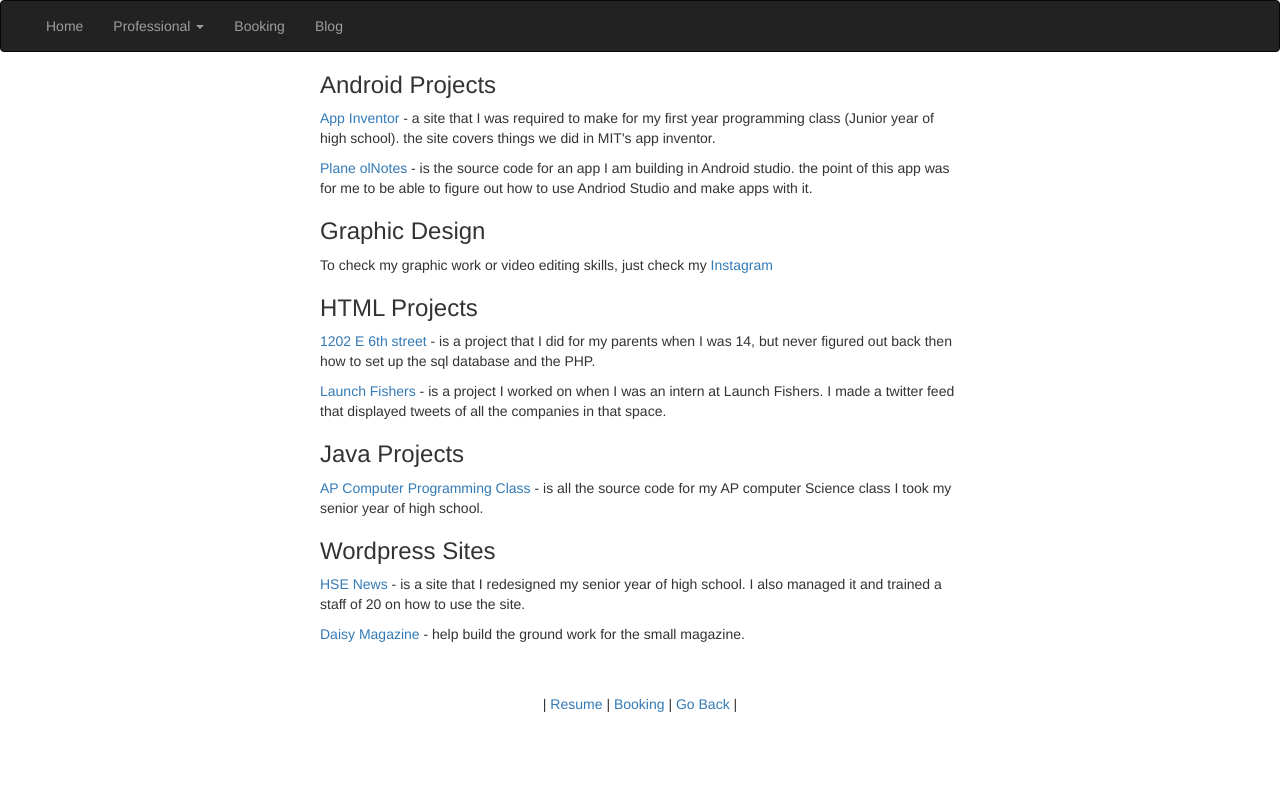
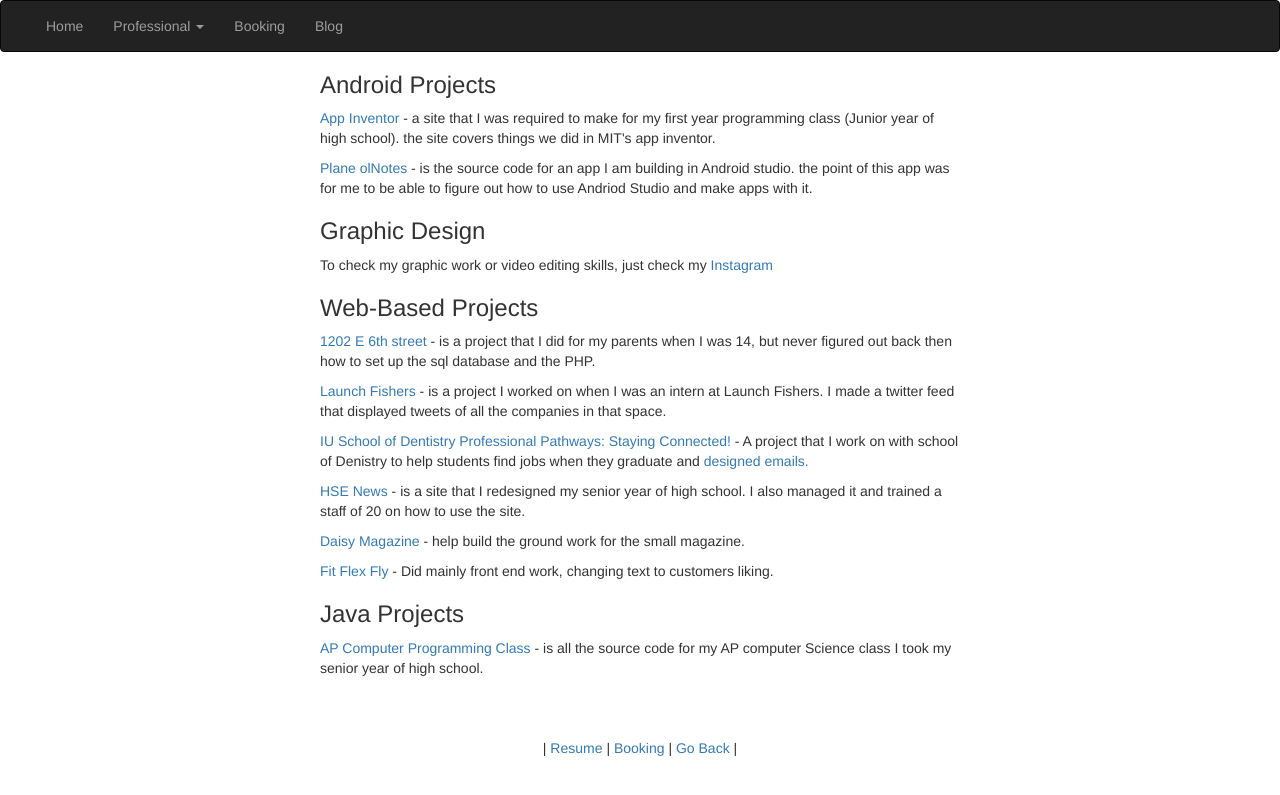
Before and after one commit to cjoshmartin-com/cjoshmartin.github.io, a Jekyll site: the page built from project.html, in a window 1280 px wide. Shown: the top 795 px of the page. Built offline with Jekyll 4.4.1, drawn with Linux system fonts in a browser that asks for light colours; nearby versions of some CDN libraries.

Commit message:
project page

```diff
--- a/project.html
+++ b/project.html
@@ -3,8 +3,7 @@
 ---
   <div class="wrapper" >
 
-
-    <h3>Android projects</h3>
+      <h3>Android projects</h3>
       <p> <a href="https://sites.google.com/site/joshmartinsappinventorsite/blog">App Inventor</a> - a site that I
          was required to make for my first year programming class (Junior year of high school). the site covers things
          we did in MIT's app inventor.</p>
@@ -17,23 +16,27 @@
          <p>
          To check my graphic work or video editing skills, just check my <a href="https://www.instagram.com/cjoshmartin/">Instagram</a>
          </p>
-    <h3>HTML projects</h3>
+    <h3>Web-Based Projects</h3>
       <p><a href="Projects/6th street/index.htm">1202 E 6th street</a> - is a project that I did for my parents
         when I was 14, but never figured out back then how to set up the sql database
       and the PHP.</p>
       <p>
         <a href="Projects/launch_fishers/index.html">Launch Fishers</a> - is a project I worked on when I was an intern at Launch Fishers. I made a twitter feed that displayed tweets of all the companies in that space.
       </p>
-
+      <p>
+        <a href="https://iupui-dentistry-csm.symplicity.com/students/">IU School of Dentistry Professional Pathways: Staying Connected!</a> - A project that I work on with school of Denistry to help students find jobs when they graduate and <a href="/Projects/IUSD%20Emails">designed emails.</a>
+      </p>
+      <p><a href="http://www.hsenews.com/">HSE News</a> - is a site that I redesigned my senior year of high school. I also managed it and trained a staff of 20 on how to use the site.
+      </p>
+       <p>
+        <a href="http://www.thedaisymagazine.com/">Daisy Magazine</a> - help build the ground work for the small magazine.
+      </p>
+      <p>
+      <a href="http://www.fitflexfly.com/">Fit Flex Fly</a> - Did mainly front end work, changing text to  customers liking.
+    </p>
       <h3>Java Projects</h3>
       <a href="https://github.com/cjoshmartin/APProgramming2">AP Computer Programming Class</a> - is all the source code for my AP computer Science class I took my senior year of high school.
-
-     <h3>Wordpress sites</h3>
-     <p><a href="http://www.hsenews.com/">HSE News</a> - is a site that I redesigned my senior year of high school. I also managed it and trained a staff of 20 on how to use the site.
-     </p>
-      <p>
-       <a href="http://www.thedaisymagazine.com/">Daisy Magazine</a> - help build the ground work for the small magazine.
-     </p>
+     <br><br>
 
      <div align="center">
        <br>
```
